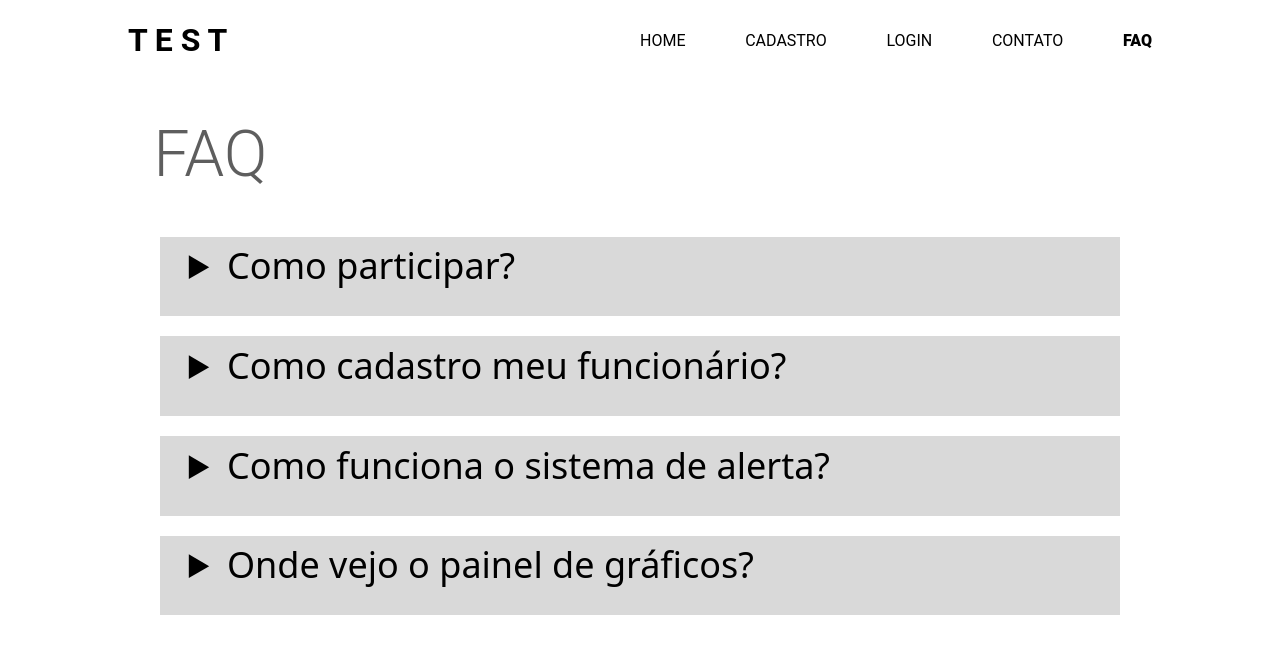
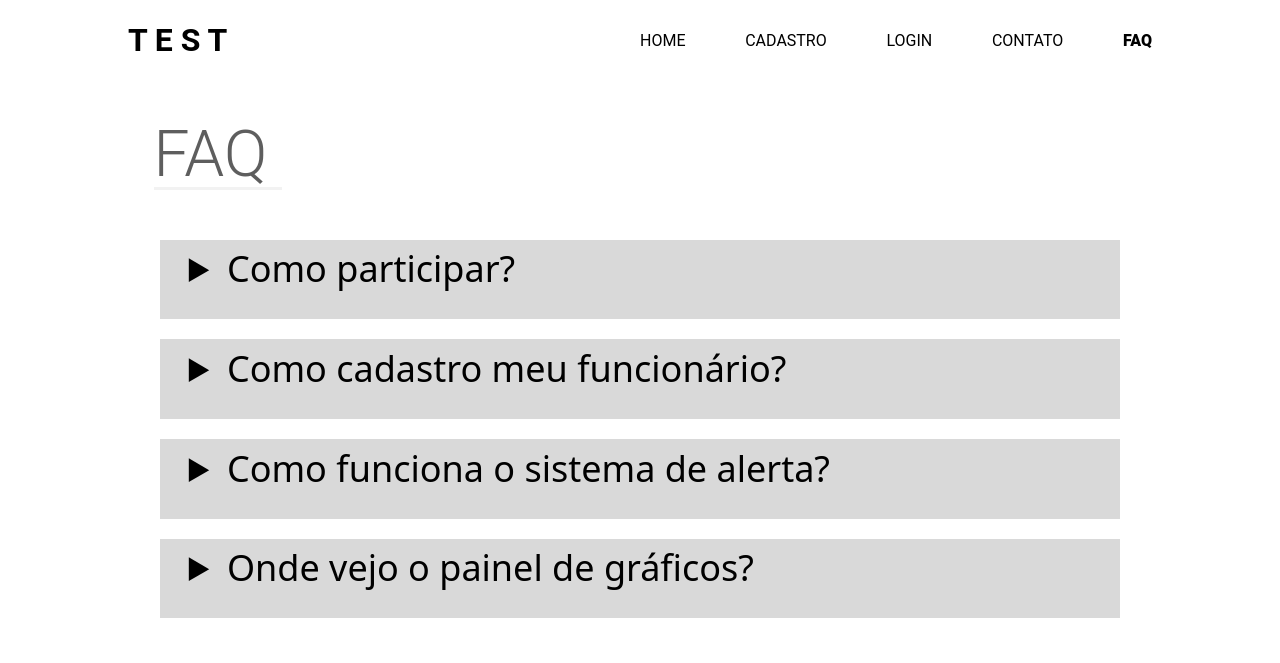
Before and after one commit to TEST-SPRINT4/site-institucional, a website: page site/public/faq.html in a window 1280 px wide. Shown: the top 663 px of the page. Drawn offline with Linux system fonts and the light colour scheme.

Commit message:
update(faq barra embaixo do titulo)

```diff
--- a/site/public/css/faq.css
+++ b/site/public/css/faq.css
@@ -65,7 +65,7 @@ body {
         font-weight: 300;
         line-height: 64px;
         font-size: 64px;
-
+        border-bottom: 3px solid rgba(242, 242, 242, 1);
     }
     .container-main-faq {
         display: flex;
```
